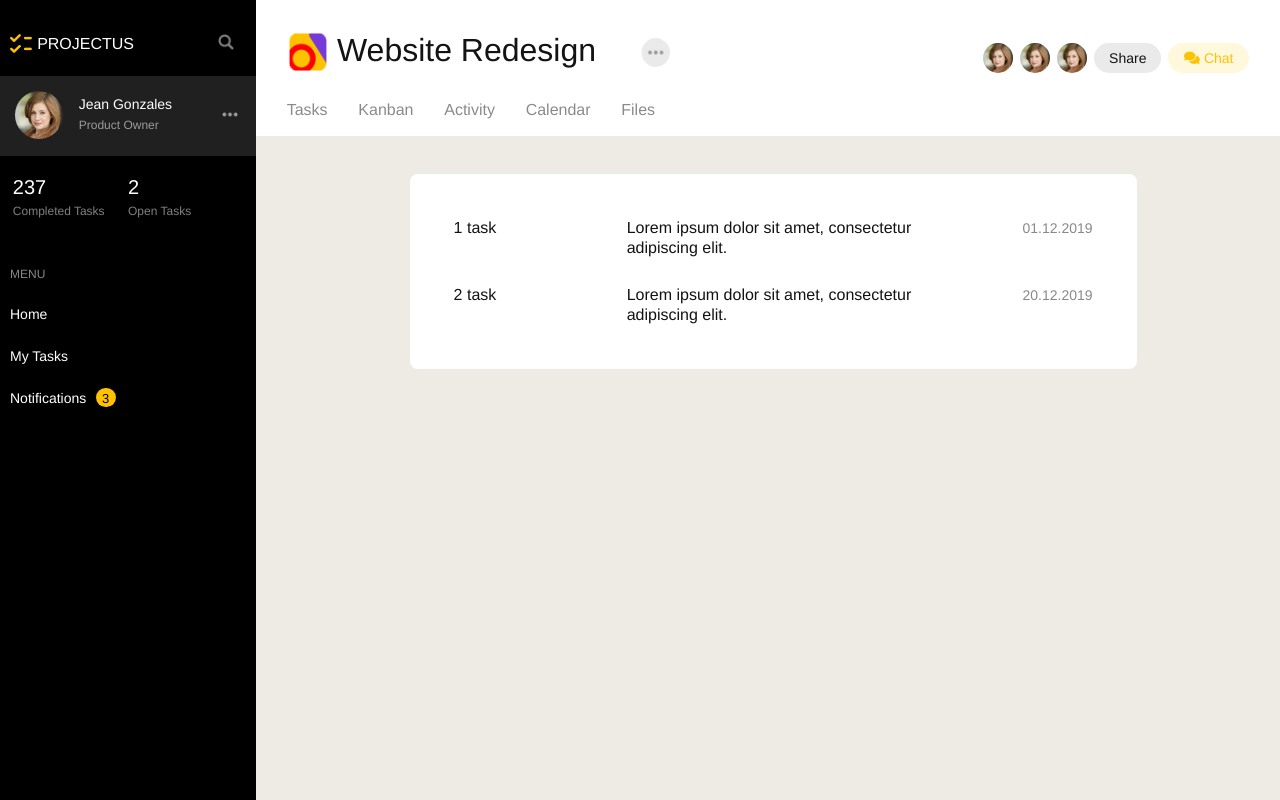
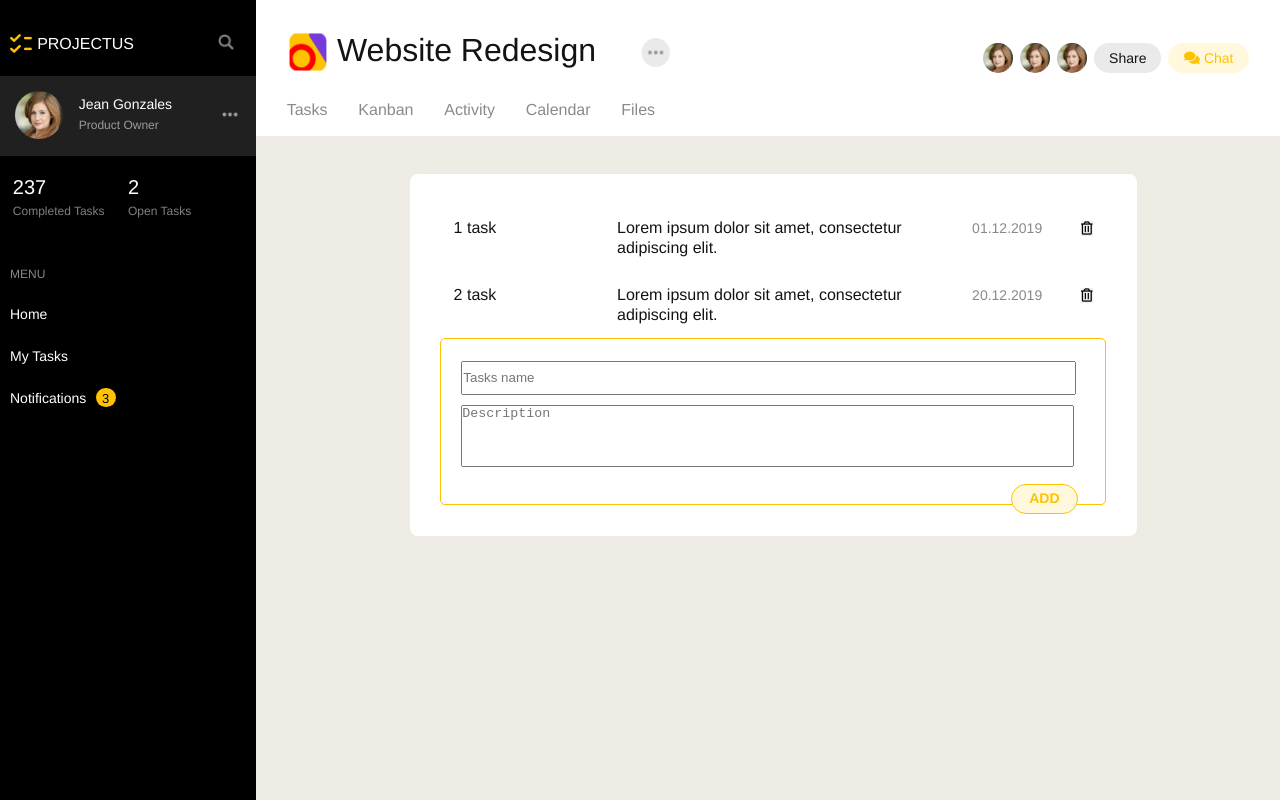
Before and after one commit to Kaplia/lesson-5, a Vue app: page / in a window 1280 px wide. Shown: the top 800 px of the page. Built offline with nearby package versions, Linux system fonts and the light colour scheme.

Commit message:
lesson-7

```diff
--- a/src/assets/style.css
+++ b/src/assets/style.css
@@ -494,7 +494,15 @@ p {
 }
 
 #container .content .activity-tasks .task-deadline {
-    width: 15%;
+    width: 10%;
+    text-align: right;
+    background-color: white;
+    font: 14px/20px Helvetica;
+    color: #898989;
+}
+
+#container .content .activity-tasks .button {
+    width: 5%;
     text-align: right;
     background-color: white;
     font: 14px/20px Helvetica;
--- a/src/components/Activity.vue
+++ b/src/components/Activity.vue
@@ -25,28 +25,28 @@
 
 <script lang="ts">
 
-    import {Component, Vue} from "vue-property-decorator";
+    import {Component, Vue} from 'vue-property-decorator';
 
     @Component
     export default class Activity extends Vue {
-        name: 'activity';
-        activity: any[] = [
+        public name: string = 'activity';
+        public activity: any[] = [
             {
-                task: "Darika Samak mark as done Listing on Product Hunt so that we can reach as many potential users",
-                time: "8:40 PM"
+                task: 'Darika Samak mark as done Listing on Product Hunt so that we can reach as many potential users',
+                time: '8:40 PM',
             },
             {
-                task: "Emilee Simchenko commented on Account for teams and personal in bottom style",
-                time: "7:32 PM"
+                task: 'Emilee Simchenko commented on Account for teams and personal in bottom style',
+                time: '7:32 PM',
             },
             {
-                task: "Darika Samak uploaded 4 files on An option to search in current projects or in all projects",
-                time: "6:02 PM"
+                task: 'Darika Samak uploaded 4 files on An option to search in current projects or in all projects',
+                time: '6:02 PM',
             },
         ];
 
-        imageClick(id) {
-            document.querySelector('.notifications').innerHTML = id;
+        public imageClick(id: number) {
+            document.querySelector('.notifications')!.innerHTML = id + '';
         }
     }
 </script>
--- a/src/components/Calendar.vue
+++ b/src/components/Calendar.vue
@@ -8,7 +8,7 @@
 
 <script lang="ts">
 
-    import {Component, Vue} from "vue-property-decorator";
+    import {Component, Vue} from 'vue-property-decorator';
 
     @Component
     export default class Calendar extends Vue {
--- a/src/components/Content.vue
+++ b/src/components/Content.vue
@@ -10,7 +10,7 @@
         deadline: string;
     }
 
-    import {Component, Vue} from "vue-property-decorator";
+    import {Component, Vue} from 'vue-property-decorator';
 
     @Component
     export default class Content extends Vue {
--- a/src/components/Files.vue
+++ b/src/components/Files.vue
@@ -8,7 +8,7 @@
 
 <script lang="ts">
 
-    import {Component, Vue} from "vue-property-decorator";
+    import {Component, Vue} from 'vue-property-decorator';
 
     @Component
     export default class Files extends Vue {
--- a/src/components/Kanban.vue
+++ b/src/components/Kanban.vue
@@ -8,7 +8,7 @@
 
 <script lang="ts">
 
-    import {Component, Vue} from "vue-property-decorator";
+    import {Component, Vue} from 'vue-property-decorator';
 
     @Component
     export default class Kanban extends Vue {
--- a/src/components/NotFound.vue
+++ b/src/components/NotFound.vue
@@ -6,11 +6,10 @@
 
 <script lang="ts">
 
-    import {Component, Vue} from "vue-property-decorator";
+    import {Component, Vue} from 'vue-property-decorator';
 
     @Component
     export default class NotFound extends Vue {
-        name: NotFound;
 
     }
 </script>
--- a/src/components/Sidebar.vue
+++ b/src/components/Sidebar.vue
@@ -31,38 +31,38 @@
 
 <script lang="ts">
     // todo: refactor
-    let completedTasks: any = document.querySelector(".completed-tasks");
-    let openTasks: any = document.querySelector(".open-tasks");
+    let completedTasks: any = document.querySelector('.completed-tasks');
+    let openTasks: any  = document.querySelector('.open-tasks');
 
-    import {Component, Vue} from "vue-property-decorator";
+    import {Component, Vue} from 'vue-property-decorator';
 
     @Component
     export default class Sidebar extends Vue {
-        users: any[] = [
+        public users: any[] = [
             {
-                name: "Jean Gonzales",
-                status: "Product Owner"
-            }
+                name: 'Jean Gonzales',
+                status: 'Product Owner',
+            },
         ];
-        tasks: any[] = [
+        public tasks: any[] = [
             {
-                open: "2",
-                completed: "237"
-            }
+                open: '2',
+                completed: '237',
+            },
         ];
 
-        completeTask() {
-            completedTasks = document.querySelector('.completed-tasks').innerHTML;
-            openTasks = document.querySelector('.open-tasks').innerHTML;
-            if (openTasks != 0) {
-              if (confirm("Are you sure you want to change the number of tasks?")) {
+        public completeTask() {
+            completedTasks = document.querySelector('.completed-tasks')!.innerHTML;
+            openTasks = document.querySelector('.open-tasks')!.innerHTML;
+            if (openTasks !== 0) {
+              if (confirm('Are you sure you want to change the number of tasks?')) {
                 openTasks--;
                 completedTasks++;
               } else {
-                alert("Cancel")
+                alert('Cancel');
               }
-              document.querySelector('.completed-tasks').innerHTML = completedTasks;
-              document.querySelector('.open-tasks').innerHTML = openTasks;
+              document.querySelector('.completed-tasks')!.innerHTML = completedTasks;
+              document.querySelector('.open-tasks')!.innerHTML = openTasks;
             }
         }
     }
--- a/src/components/Tasks.vue
+++ b/src/components/Tasks.vue
@@ -1,45 +1,135 @@
 <template lang="pug">
+
     #container
         .content
             #card-tasks.card(style='display')
-                .activity-tasks(v-for='task in taskList' :key='task.name')
+                .activity-tasks(v-for='(task, index) in taskList' :key='task.name')
                     .box.task-name
                         | {{task.name}}
                     .box.task-description
                         | {{task.description}}
                     .box.task-deadline
                         | {{task.deadline}}
+                    .box.button
+                        button.delete(v-on:click="taskList.splice(index, 1)")
+                            i.far.fa-trash-alt
+            form(v-on:submit.prevent="addNewTask")
+                .card-form
+                    div
+                        p
+                            input#name(type='text' placeholder='Tasks name' title="Заполните поле" required v-model="newTaskName")
+                        p
+                            textarea(name='comment' rows='4' placeholder='Description' title="Заполните поле" required v-model="newTaskText")
+                    button.add ADD
+
 
 </template>
 
 <script lang="ts">
 
     interface TaskInterface {
+        id: number;
         name: string;
         description: string;
         deadline: string;
     }
 
-    import {Component, Vue} from "vue-property-decorator";
+    import {Component, Vue} from 'vue-property-decorator';
 
     @Component
     export default class Tasks extends Vue {
-        taskList: TaskInterface[] = [
+        public newTaskText: string = '';
+        public taskList: TaskInterface[] = [
             {
-                name: "1 task",
-                description: "Lorem ipsum dolor sit amet, consectetur adipiscing elit.",
-                deadline: "01.12.2019"
+                id: 1,
+                name: '1 task',
+                description: 'Lorem ipsum dolor sit amet, consectetur adipiscing elit.',
+                deadline: '01.12.2019',
             },
             {
-                name: "2 task",
-                description: "Lorem ipsum dolor sit amet, consectetur adipiscing elit.",
-                deadline: "20.12.2019"
+                id: 2,
+                name: '2 task',
+                description: 'Lorem ipsum dolor sit amet, consectetur adipiscing elit.',
+                deadline: '20.12.2019',
             },
         ];
+        public nextTaskId: number = 3;
+        public newTaskName: string = '';
+
+        public addNewTask() {
+            this.taskList.push({
+                id: this.nextTaskId++,
+                name: this.newTaskName,
+                description: this.newTaskText,
+                deadline: '',
+            })
+            ;
+            this.newTaskName = '';
+            this.newTaskText = '';
+        }
     }
 </script>
 
 <style>
+    .card-form {
+        border: solid 1px #FFC200;
+        border-radius: 5px;
+        padding: 20px;
+    }
 
+    .add {
+        float: right;
+        border: solid 1px #FFC200;
+        height: 30px;
+        width: 67px;
+        background-color: #FFF8DD;
+        border-radius: 15px;
+        cursor: pointer;
+        outline: none;
+        color: #FFC200;
+        vertical-align: middle;
+        font: bold 14px/17px Helvetica;
+        margin-right: 7px;
+    }
 
+    .add:active {
+        border: none;
+    }
+
+    .add-task {
+        border: solid 1px #FFC200;
+        height: 30px;
+        background-color: #FFF8DD;
+        border-radius: 15px;
+        cursor: pointer;
+        outline: none;
+        color: #FFC200;
+        vertical-align: middle;
+        font: bold 14px/17px Helvetica;
+        margin-right: 7px;
+    }
+
+    #name {
+        width: 98%;
+        height: 30px;
+    }
+
+    p {
+        margin-bottom: 10px;
+    }
+
+    textarea {
+        resize: none;
+        width: 98%;
+    }
+
+    .delete {
+        border: none;
+        cursor: pointer;
+        outline: none;
+    }
+
+    .delete:active {
+        color: #616161;
+    }
 </style>
--- a/src/components/TopNavbar.vue
+++ b/src/components/TopNavbar.vue
@@ -29,20 +29,20 @@
 
 <script lang="ts">
 
-    import {Component, Vue} from "vue-property-decorator";
+    import {Component, Vue} from 'vue-property-decorator';
 
     @Component
     export default class TopNavbar extends Vue {
-        openbox(id) {
-            var all = document.querySelectorAll(".card");
-            for (var i = 0; i < all.length; i++) {
-                if (all[i].id == id) {
-                    all[i].style.display = 'block'
-                } else {
-                    all[i].style.display = 'none';
-                }
-            }
-        }
+        // openbox(id) {
+        //     var all = document.querySelectorAll(".card");
+        //     for (var i = 0; i < all.length; i++) {
+        //         if (all[i].id == id) {
+        //             all[i].style.display = 'block'
+        //         } else {
+        //             all[i].style.display = 'none';
+        //         }
+        //     }
+        // }
     }
 </script>
 
--- a/src/views/Layout.vue
+++ b/src/views/Layout.vue
@@ -8,9 +8,9 @@
 </template>
 
 <script>
-    import Sidebar from '@/components/Sidebar'
-    import Content from '@/components/Content'
-    import TopNavbar from '@/components/TopNavbar'
+    import Sidebar from '@/components/Sidebar';
+    import Content from '@/components/Content';
+    import TopNavbar from '@/components/TopNavbar';
     export default {
         name: 'app',
         components: {
--- a/tslint.json
+++ b/tslint.json
@@ -14,6 +14,7 @@
     "no-consecutive-blank-lines": false,
     "object-literal-sort-keys": false,
     "ordered-imports": false,
-    "quotemark": [true, "single"]
+    "quotemark": [true, "single"],
+    "strictNullChecks": false
   }
 }
```
